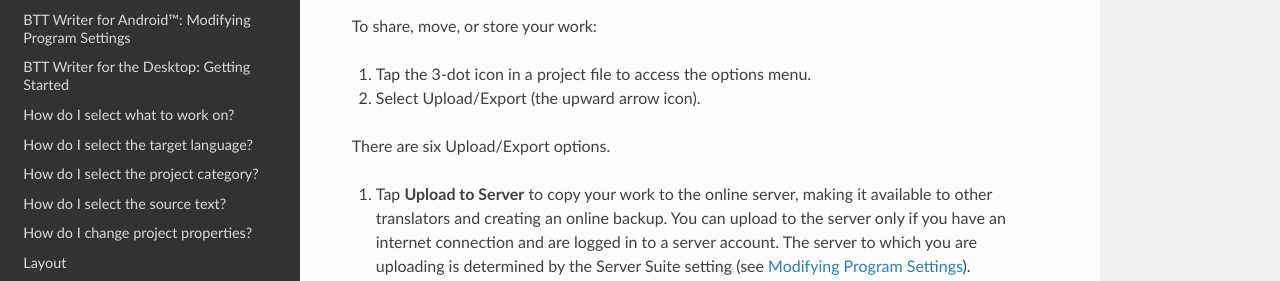
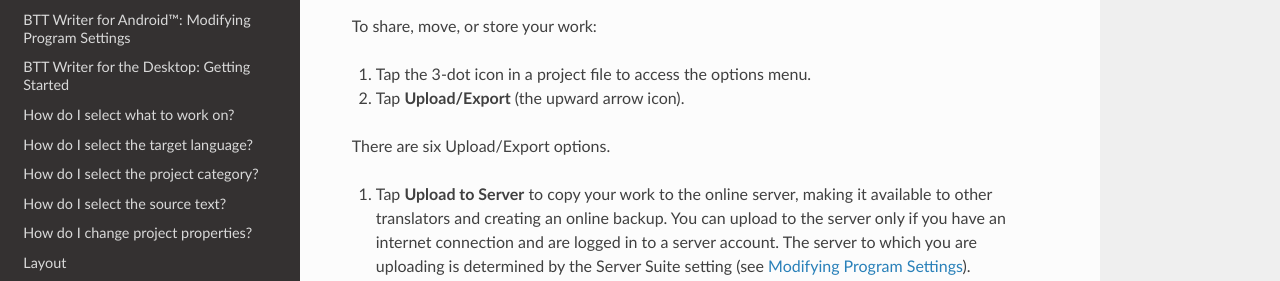
Before and after one commit to mondele/btt-writer-docs, a Sphinx documentation site: the page built from docs/tUpload.rst, in a window 1280 px wide and 900 px high, scrolled down 610 px. Shown: the part 169-450 px from the top of the window. Built offline with Sphinx 7.4.7 and the Read the Docs theme 2.0.0, drawn with Linux system fonts in a browser that asks for light colours; pages that are not in the unit, such as notebooks, are missing from menus.

Commit message:
Update tUpload.rst

```diff
--- a/docs/tUpload.rst
+++ b/docs/tUpload.rst
@@ -24,7 +24,7 @@
 
 1. Tap the 3-dot icon in a project file to access the options menu.
 
-2. Select Upload/Export (the upward arrow icon).
+2. Tap **Upload/Export** (the upward arrow icon).
 
 There are six Upload/Export options.
 
```
